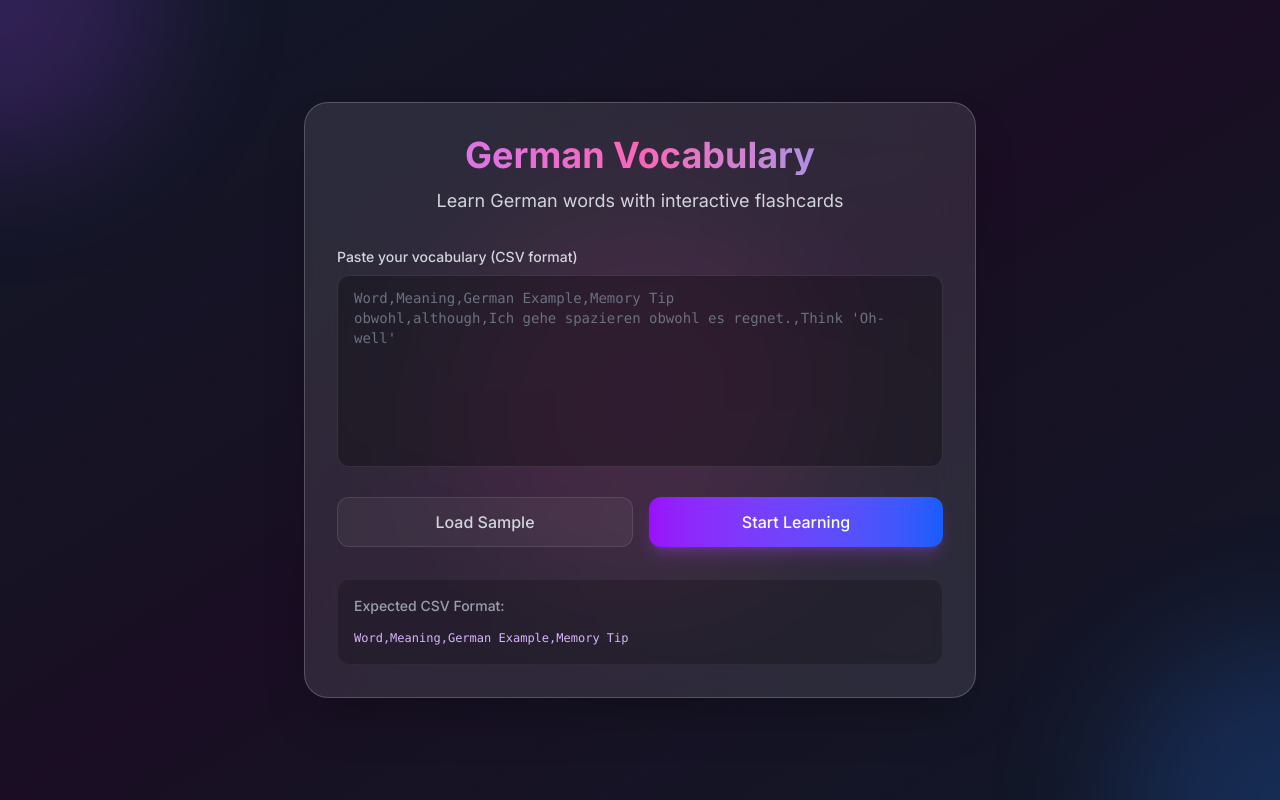
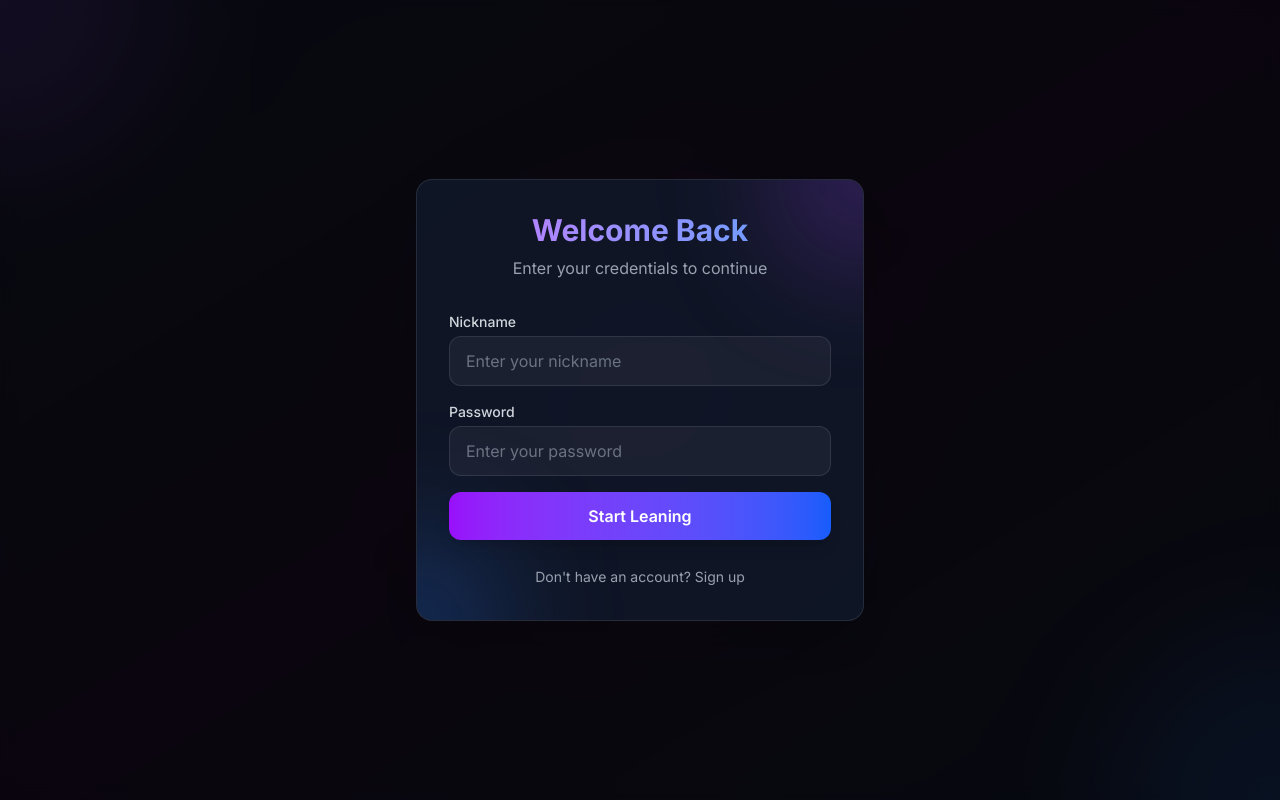
Before and after one commit to idrisay/vocabsnap, a Next.js app: page / in a window 1280 px wide. Built offline with nearby package versions, Linux system fonts and the light colour scheme.

Commit message:
feat: Implement user authentication with login/registration APIs, MongoDB integration, and an auth modal component.

```diff
--- /dev/null
+++ b/src/app/api/auth/login/route.ts
@@ -0,0 +1,51 @@
+import { NextResponse } from 'next/server';
+import client from '@/lib/mongodb';
+import bcrypt from 'bcryptjs';
+
+export async function POST(request: Request) {
+  try {
+    const { nickname, password } = await request.json();
+
+    if (!nickname || !password) {
+      return NextResponse.json(
+        { error: 'Nickname and password are required' },
+        { status: 400 }
+      );
+    }
+
+    const db = client.db('vocabsnap');
+    const users = db.collection('users');
+
+    // Find user
+    const user = await users.findOne({ nickname });
+    if (!user) {
+      return NextResponse.json(
+        { error: 'Invalid credentials' },
+        { status: 401 }
+      );
+    }
+
+    // Verify password
+    const isPasswordValid = await bcrypt.compare(password, user.password);
+    if (!isPasswordValid) {
+      return NextResponse.json(
+        { error: 'Invalid credentials' },
+        { status: 401 }
+      );
+    }
+
+    // Return user info (excluding password)
+    const { password: _, ...userWithoutPassword } = user;
+
+    return NextResponse.json(
+      { message: 'Login successful', user: userWithoutPassword },
+      { status: 200 }
+    );
+  } catch (error) {
+    console.error('Login error:', error);
+    return NextResponse.json(
+      { error: 'Internal server error' },
+      { status: 500 }
+    );
+  }
+}
--- /dev/null
+++ b/src/app/api/auth/register/route.ts
@@ -0,0 +1,49 @@
+import { NextResponse } from 'next/server';
+import client from '@/lib/mongodb';
+import bcrypt from 'bcryptjs';
+
+export async function POST(request: Request) {
+  try {
+    const { nickname, password } = await request.json();
+
+    if (!nickname || !password) {
+      return NextResponse.json(
+        { error: 'Nickname and password are required' },
+        { status: 400 }
+      );
+    }
+
+    const db = client.db('vocabsnap');
+    const users = db.collection('users');
+
+    // Check if user already exists
+    const existingUser = await users.findOne({ nickname });
+    if (existingUser) {
+      return NextResponse.json(
+        { error: 'Nickname already taken' },
+        { status: 409 }
+      );
+    }
+
+    // Hash password
+    const hashedPassword = await bcrypt.hash(password, 10);
+
+    // Create user
+    await users.insertOne({
+      nickname,
+      password: hashedPassword,
+      createdAt: new Date(),
+    });
+
+    return NextResponse.json(
+      { message: 'User registered successfully' },
+      { status: 201 }
+    );
+  } catch (error) {
+    console.error('Registration error:', error);
+    return NextResponse.json(
+      { error: 'Internal server error' },
+      { status: 500 }
+    );
+  }
+}
--- a/src/app/page.tsx
+++ b/src/app/page.tsx
@@ -5,13 +5,35 @@ import VocabularyInput from '@/components/VocabularyInput';
 import FlashCard from '@/components/FlashCard';
 import ProgressBar from '@/components/ProgressBar';
 import QuizControls from '@/components/QuizControls';
+import AuthModal from '@/components/AuthModal';
 import { Vocabulary } from '@/types/types';
 
 export default function Home() {
+  const [user, setUser] = useState<any>(null);
   const [vocabularies, setVocabularies] = useState<Vocabulary[]>([]);
   const [currentIndex, setCurrentIndex] = useState(0);
   const [knownWords, setKnownWords] = useState<Set<number>>(new Set());
   const [isQuizMode, setIsQuizMode] = useState(false);
+  const [loading, setLoading] = useState(true);
+
+  useEffect(() => {
+    const savedUser = localStorage.getItem('vocab_user');
+    if (savedUser) {
+      setUser(JSON.parse(savedUser));
+    }
+    setLoading(false);
+  }, []);
+
+  const handleLogin = (userData: any) => {
+    setUser(userData);
+    localStorage.setItem('vocab_user', JSON.stringify(userData));
+  };
+
+  const handleLogout = () => {
+    setUser(null);
+    localStorage.removeItem('vocab_user');
+    handleRestart();
+  };
 
   const handleVocabularySubmit = (vocabs: Vocabulary[]) => {
     setVocabularies(vocabs);
@@ -74,6 +96,8 @@ export default function Home() {
 
   const isComplete = isQuizMode && currentIndex === vocabularies.length - 1 && knownWords.size === vocabularies.length;
 
+  if (loading) return null; // Prevent flash
+
   return (
     <div className="min-h-screen bg-gradient-to-br from-gray-900 via-purple-900/20 to-gray-900 relative overflow-hidden">
       {/* Background decoration */}
@@ -83,8 +107,23 @@ export default function Home() {
         <div className="absolute top-1/2 left-1/2 -translate-x-1/2 -translate-y-1/2 w-96 h-96 bg-pink-500/10 rounded-full blur-3xl" />
       </div>
 
-      {/* Main content */}
+      {!user ? (
+        <AuthModal onLogin={handleLogin} />
+      ) : (
         <main className="relative z-10 container mx-auto px-4 py-12 min-h-screen flex flex-col justify-center">
+          {/* Header */}
+          <div className="absolute top-6 right-6 flex items-center gap-4">
+            <span className="text-white/40 text-sm">
+              Logged in as <span className="text-white/80">{user.nickname}</span>
+            </span>
+            <button
+              onClick={handleLogout}
+              className="px-3 py-1.5 bg-white/5 hover:bg-red-500/20 hover:text-red-200 border border-white/10 rounded-lg text-xs text-gray-400 transition-all"
+            >
+              Logout
+            </button>
+          </div>
+
           {!isQuizMode ? (
             <VocabularyInput onSubmit={handleVocabularySubmit} />
           ) : (
@@ -121,6 +160,7 @@ export default function Home() {
             </>
           )}
         </main>
+      )}
     </div>
   );
 }
--- /dev/null
+++ b/src/components/AuthModal.tsx
@@ -0,0 +1,132 @@
+import { useState } from 'react';
+
+interface AuthModalProps {
+  onLogin: (user: any) => void;
+}
+
+export default function AuthModal({ onLogin }: AuthModalProps) {
+  const [isLogin, setIsLogin] = useState(true);
+  const [nickname, setNickname] = useState('');
+  const [password, setPassword] = useState('');
+  const [error, setError] = useState('');
+  const [loading, setLoading] = useState(false);
+
+  const handleSubmit = async (e: React.FormEvent) => {
+    e.preventDefault();
+    setError('');
+    setLoading(true);
+
+    try {
+      const endpoint = isLogin ? '/api/auth/login' : '/api/auth/register';
+      const res = await fetch(endpoint, {
+        method: 'POST',
+        headers: { 'Content-Type': 'application/json' },
+        body: JSON.stringify({ nickname, password }),
+      });
+
+      const data = await res.json();
+
+      if (!res.ok) {
+        throw new Error(data.error || 'Something went wrong');
+      }
+
+      if (isLogin) {
+        onLogin(data.user);
+      } else {
+        // Auto login after register or switch to login
+        setIsLogin(true);
+        setError('Registration successful! Please log in.');
+        setNickname('');
+        setPassword('');
+      }
+    } catch (err: any) {
+      setError(err.message);
+    } finally {
+      setLoading(false);
+    }
+  };
+
+  return (
+    <div className="fixed inset-0 z-50 flex items-center justify-center p-4 bg-black/60 backdrop-blur-sm">
+      <div className="w-full max-w-md bg-gray-900/90 border border-white/10 rounded-2xl p-8 shadow-2xl relative overflow-hidden">
+        {/* Decorative background blobs */}
+        <div className="absolute -top-20 -right-20 w-40 h-40 bg-purple-500/30 rounded-full blur-3xl pointer-events-none" />
+        <div className="absolute -bottom-20 -left-20 w-40 h-40 bg-blue-500/30 rounded-full blur-3xl pointer-events-none" />
+
+        <div className="relative z-10">
+          <h2 className="text-3xl font-bold text-center text-transparent bg-clip-text bg-gradient-to-r from-purple-400 to-blue-400 mb-2">
+            {isLogin ? 'Welcome Back' : 'Join VocabSnap'}
+          </h2>
+          <p className="text-gray-400 text-center mb-8">
+            {isLogin
+              ? 'Enter your credentials to continue'
+              : 'Create an account to track your progress'}
+          </p>
+
+          <form onSubmit={handleSubmit} className="space-y-4">
+            <div>
+              <label className="block text-sm font-medium text-gray-300 mb-1">
+                Nickname
+              </label>
+              <input
+                type="text"
+                required
+                value={nickname}
+                onChange={(e) => setNickname(e.target.value)}
+                className="w-full px-4 py-3 bg-white/5 border border-white/10 rounded-xl focus:outline-none focus:ring-2 focus:ring-purple-500 text-white placeholder-gray-500 transition-all"
+                placeholder="Enter your nickname"
+              />
+            </div>
+
+            <div>
+              <label className="block text-sm font-medium text-gray-300 mb-1">
+                Password
+              </label>
+              <input
+                type="password"
+                required
+                value={password}
+                onChange={(e) => setPassword(e.target.value)}
+                className="w-full px-4 py-3 bg-white/5 border border-white/10 rounded-xl focus:outline-none focus:ring-2 focus:ring-purple-500 text-white placeholder-gray-500 transition-all"
+                placeholder="Enter your password"
+              />
+            </div>
+
+            {error && (
+              <div className={`p-3 rounded-lg text-sm ${error.includes('successful') ? 'bg-green-500/20 text-green-300' : 'bg-red-500/20 text-red-300'}`}>
+                {error}
+              </div>
+            )}
+
+            <button
+              type="submit"
+              disabled={loading}
+              className="w-full py-3 px-4 bg-gradient-to-r from-purple-600 to-blue-600 hover:from-purple-500 hover:to-blue-500 text-white font-semibold rounded-xl transition-all transform hover:scale-[1.02] shadow-lg disabled:opacity-50 disabled:cursor-not-allowed"
+            >
+              {loading ? (
+                <span className="flex items-center justify-center gap-2">
+                  <span className="w-4 h-4 border-2 border-white/30 border-t-white rounded-full animate-spin" />
+                  Processing...
+                </span>
+              ) : (
+                isLogin ? 'Start Leaning' : 'Create Account'
+              )}
+            </button>
+          </form>
+
+          <div className="mt-6 text-center">
+            <button
+              onClick={() => {
+                setIsLogin(!isLogin);
+                setError('');
+              }}
+              className="text-sm text-gray-400 hover:text-white transition-colors"
+            >
+              {isLogin ? "Don't have an account? Sign up" : 'Already have an account? Log in'}
+            </button>
+          </div>
+        </div>
+      </div>
+    </div>
+  );
+}
--- /dev/null
+++ b/src/lib/mongodb.ts
@@ -0,0 +1,19 @@
+import { MongoClient, MongoClientOptions } from 'mongodb';
+import { attachDatabasePool } from '@vercel/functions';
+
+if (!process.env.MONGODB_URI) {
+  throw new Error('Invalid/Missing environment variable: "MONGODB_URI"');
+}
+
+const options: MongoClientOptions = {
+  appName: "devrel.vercel.integration",
+  maxIdleTimeMS: 5000
+};
+
+const client = new MongoClient(process.env.MONGODB_URI, options);
+
+// Attach the client to ensure proper cleanup on function suspension
+attachDatabasePool(client);
+
+// Export a module-scoped MongoClient to ensure the client can be shared across functions.
+export default client;
```
Also changed, not shown: package.json (+6 -2 lines), 1 other file (tests, documents, lock files or other folders). Lines whose indentation alone changed are shown as unchanged.
